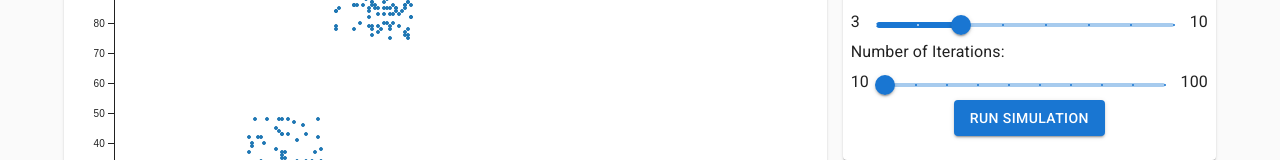
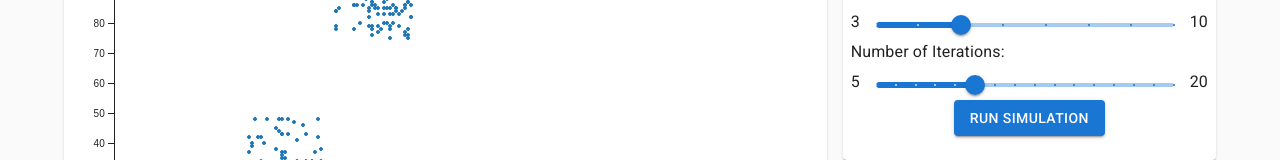
Before and after one commit to davebyrne/kmeans-demo, a React (Create React App) app: page / in a window 1280 px wide. Shown: the part 151-311 px from the top of the page. Built offline with nearby package versions, Linux system fonts and the light colour scheme.

Commit message:
shrink the iteration range to something more reasonable

```diff
--- a/src/Settings.js
+++ b/src/Settings.js
@@ -89,19 +89,19 @@ const Tools = () => {
             </Typography>
             <Box sx={{ display: 'flex' }}>
                 <Typography marginRight={2}>
-                    10
+                    5
                 </Typography>
                 <Slider
                     value={cfg.numIter}
-                    step={10}
+                    step={1}
                     marks
-                    min={10}
-                    max={100}
+                    min={5}
+                    max={20}
                     valueLabelDisplay="auto"
                     onChange={(e) => dispatch(setNumIterations(e.target.value))}
                 />
                 <Typography marginLeft={2}>
-                    100
+                    20
                 </Typography>
             </Box>
             <Box textAlign='center' marginBottom={2}>
```
